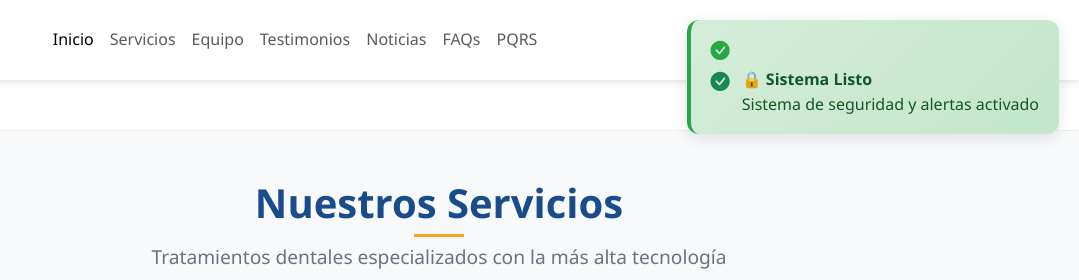
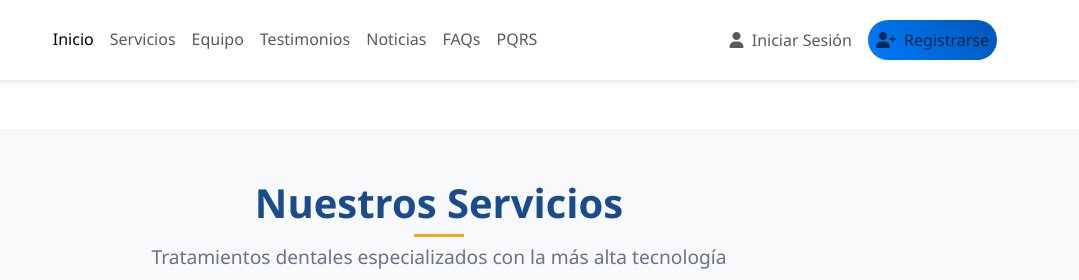
Before and after one commit to maria162003/clinikdent-v2-0, a website: page public/index.html in a window 1280 px wide. Shown: the top 280 px of the page, 201-1280 px from the left. Drawn offline with nearby package versions, Linux system fonts and the light colour scheme; no server answers.

Commit message:
chore: remove security ready notification from landing

```diff
--- a/public/index.html
+++ b/public/index.html
@@ -1652,22 +1652,6 @@
         console.log(`⚠️ Componentes pendientes: ${failed.join(', ')}`);
       }
 
-      // Mostrar notificación de sistema listo
-      if (loaded.length >= 2) {
-        setTimeout(() => {
-          if (window.showNotificationMejorada) {
-            showNotificationMejorada(
-              'Sistema de seguridad y alertas activado',
-              'success',
-              3000,
-              {
-                title: '🔒 Sistema Listo',
-                description: 'Protección y alertas modernas habilitadas'
-              }
-            );
-          }
-        }, 2000);
-      }
     });
 
     // Función para dashboard de seguridad
```
